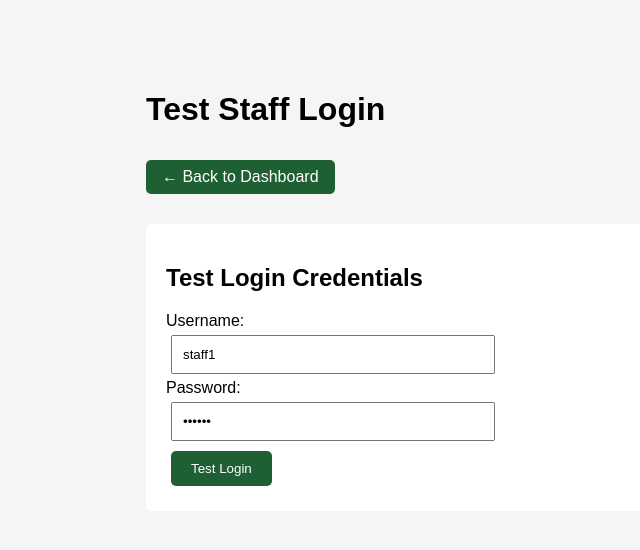
After one commit to I-jidd/Queue-Management-System, a PHP site: page /test_login.php in a window 1280 px wide. The commit adds this page. Shown: the top 550 px of the page, without its empty margins (94-734 px from the left). Run offline with PHP 8.4, Linux system fonts and the light colour scheme; the visitor is signed in with stand-in values (Sample User, id 1); some libraries are stand-ins or nearby versions.

Commit message:
test_staff

```diff
--- /dev/null
+++ b/public/test_login.php
@@ -0,0 +1,117 @@
+<?php
+/**
+ * TEST LOGIN
+ * Diagnostic script to test login for a specific user
+ * SECURED: Only admins can access this
+ */
+
+require_once __DIR__ . '/../src/db_connect.php';
+require_once __DIR__ . '/../src/auth.php';
+
+// Require admin login
+require_admin_login();
+
+header('Content-Type: text/html; charset=utf-8');
+?>
+<!DOCTYPE html>
+<html>
+<head>
+    <title>Test Login</title>
+    <style>
+        body { font-family: Arial, sans-serif; max-width: 800px; margin: 50px auto; padding: 20px; background: #f5f5f5; }
+        .success { background: #d4edda; border: 1px solid #c3e6cb; color: #155724; padding: 15px; border-radius: 5px; margin: 10px 0; }
+        .error { background: #f8d7da; border: 1px solid #f5c6cb; color: #721c24; padding: 15px; border-radius: 5px; margin: 10px 0; }
+        .info { background: #d1ecf1; border: 1px solid #bee5eb; color: #0c5460; padding: 15px; border-radius: 5px; margin: 10px 0; }
+        pre { background: #f8f9fa; padding: 10px; border-radius: 5px; overflow-x: auto; }
+        input, button { padding: 10px; margin: 5px; }
+        a { color: #1A472A; text-decoration: none; padding: 8px 16px; background: #1E6033; color: white; border-radius: 5px; display: inline-block; margin: 10px 0; }
+        a:hover { background: #1A472A; }
+    </style>
+</head>
+<body>
+    <h1>Test Staff Login</h1>
+    <a href="admin.php">← Back to Dashboard</a>
+
+<?php
+if (isset($_POST['test_username']) && isset($_POST['test_password'])) {
+    $test_username = trim($_POST['test_username']);
+    $test_password = $_POST['test_password'];
+
+    echo "<div class='info'><strong>Testing login for:</strong> " . htmlspecialchars($test_username) . "</div>";
+
+    try {
+        // Get the staff account
+        $query = "SELECT * FROM staff WHERE username = :username LIMIT 1";
+        $stmt = $pdo->prepare($query);
+        $stmt->execute(['username' => $test_username]);
+        $staff = $stmt->fetch(PDO::FETCH_ASSOC);
+
+        if (!$staff) {
+            echo "<div class='error'><strong>✗ Account not found:</strong> No staff account with username '" . htmlspecialchars($test_username) . "' exists in the database.</div>";
+        } else {
+            echo "<div class='info'>";
+            echo "<strong>Account Found:</strong><br>";
+            echo "ID: " . htmlspecialchars($staff['id']) . "<br>";
+            echo "Username: " . htmlspecialchars($staff['username']) . "<br>";
+            echo "Full Name: " . htmlspecialchars($staff['full_name']) . "<br>";
+            echo "Role: " . htmlspecialchars($staff['role']) . "<br>";
+            echo "Active: " . ($staff['is_active'] ? '✓ Yes' : '✗ No') . "<br>";
+            echo "Password Hash: " . htmlspecialchars(substr($staff['password_hash'], 0, 50)) . "...<br>";
+            echo "Hash Length: " . strlen($staff['password_hash']) . " characters<br>";
+            echo "</div>";
+
+            // Check if account is active
+            if (!$staff['is_active']) {
+                echo "<div class='error'><strong>✗ Account is INACTIVE:</strong> The account exists but is_active = FALSE. This will prevent login.</div>";
+            }
+
+            // Test password verification
+            echo "<div class='info'><strong>Testing Password Verification:</strong></div>";
+
+            if (password_verify($test_password, $staff['password_hash'])) {
+                echo "<div class='success'><strong>✓ Password Verification: PASSED</strong><br>The password you entered matches the hash in the database.</div>";
+
+                // Check if login would succeed
+                if ($staff['is_active']) {
+                    echo "<div class='success'><strong>✓ Login Should Work:</strong> Account is active and password is correct. Login should succeed.</div>";
+                } else {
+                    echo "<div class='error'><strong>✗ Login Will Fail:</strong> Password is correct but account is inactive.</div>";
+                }
+            } else {
+                echo "<div class='error'><strong>✗ Password Verification: FAILED</strong><br>The password you entered does NOT match the hash in the database.</div>";
+                echo "<div class='info'>";
+                echo "<strong>Possible reasons:</strong><br>";
+                echo "1. Wrong password entered<br>";
+                echo "2. Password hash was corrupted during creation<br>";
+                echo "3. Password was changed after account creation<br>";
+                echo "</div>";
+
+                // Show what the password should be (for debugging)
+                echo "<div class='info'>";
+                echo "<strong>Debug Info:</strong><br>";
+                echo "Entered password: '" . htmlspecialchars($test_password) . "'<br>";
+                echo "Password length: " . strlen($test_password) . " characters<br>";
+                echo "Stored hash starts with: " . htmlspecialchars(substr($staff['password_hash'], 0, 20)) . "...<br>";
+                echo "</div>";
+            }
+        }
+    } catch (PDOException $e) {
+        echo "<div class='error'><strong>Database Error:</strong> " . htmlspecialchars($e->getMessage()) . "</div>";
+    }
+}
+?>
+
+    <form method="POST" style="background: white; padding: 20px; border-radius: 5px; margin: 20px 0;">
+        <h2>Test Login Credentials</h2>
+        <div>
+            <label>Username:</label><br>
+            <input type="text" name="test_username" value="<?php echo isset($_POST['test_username']) ? htmlspecialchars($_POST['test_username']) : 'staff1'; ?>" required style="width: 300px;">
+        </div>
+        <div>
+            <label>Password:</label><br>
+            <input type="password" name="test_password" value="<?php echo isset($_POST['test_password']) ? htmlspecialchars($_POST['test_password']) : 'staff1'; ?>" required style="width: 300px;">
+        </div>
+        <button type="submit" style="background: #1E6033; color: white; padding: 10px 20px; border: none; border-radius: 5px; cursor: pointer;">Test Login</button>
+    </form>
+</body>
+</html>
```
Also changed, not shown: public/admin.php (+7 -0 lines), public/login.php (+12 -7 lines).
